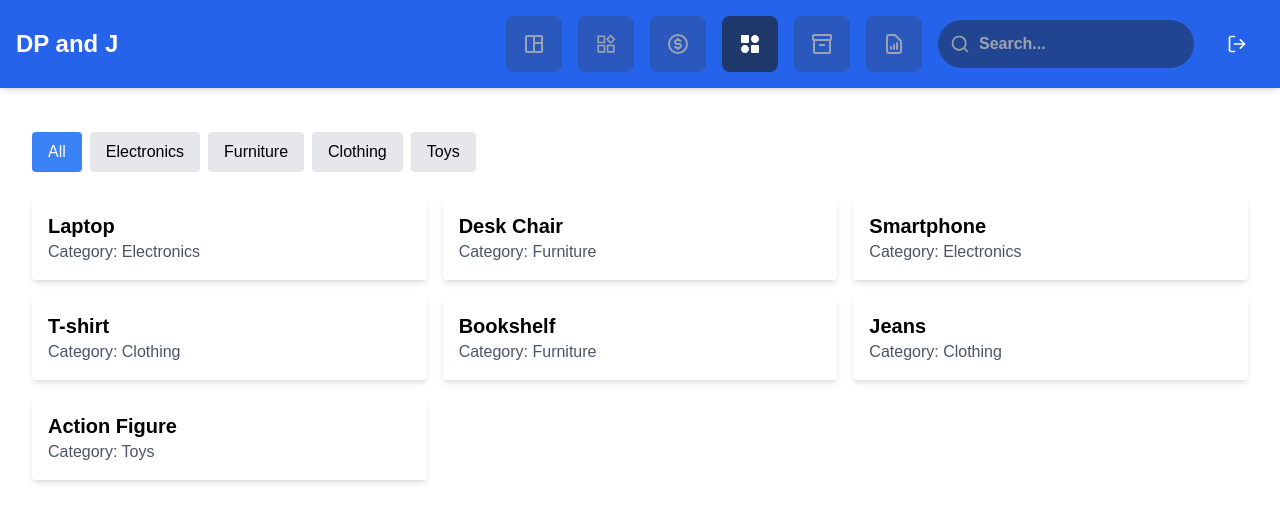
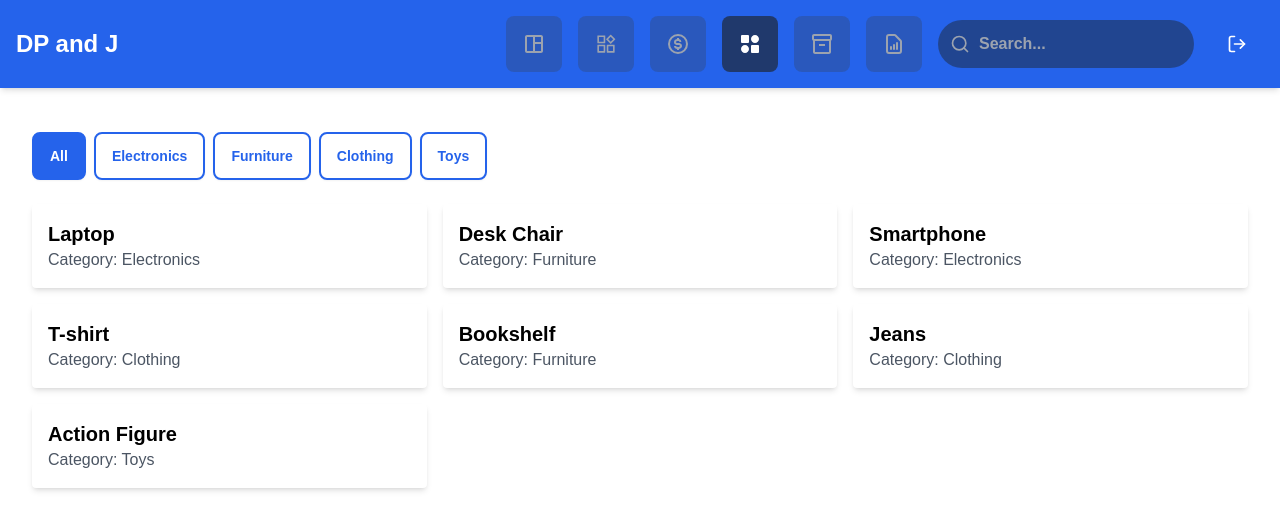
Before and after one commit to cedrickcuencaalegsao/D-P-and-J, a Next.js app in the folder web-client/: page /Category in a window 1280 px wide. Shown: the top 530 px of the page. Built offline with nearby package versions, Linux system fonts and the light colour scheme.

Commit message:
adding suggestion button on category and products pages.

```diff
--- a/web-client/package.json
+++ b/web-client/package.json
@@ -13,7 +13,7 @@
   "dependencies": {
     "axios": "^1.7.7",
     "daisyui": "^4.12.14",
-    "next": "14.2.16",
+    "next": "^14.2.16",
     "react": "^18",
     "react-dom": "^18",
     "react-icons": "^5.3.0",
--- a/web-client/src/app/Category/page.tsx
+++ b/web-client/src/app/Category/page.tsx
@@ -30,6 +30,7 @@ export default function CategoryPage() {
           <CategoryButtons
             products={products}
             onCategorySelect={(category) => setSelectedCategory(category)}
+            selectedCategory={selectedCategory}
           />
         </div>
 
--- a/web-client/src/app/Products/page.tsx
+++ b/web-client/src/app/Products/page.tsx
@@ -4,14 +4,15 @@ import Card from "../components/Card/Card";
 import useGetData from "../Hooks/useGetData/useGetData";
 import Loading from "../components/Loading/Loading";
 import Error from "../components/Error/Error";
+import SuggestionButtons from "../components/Button/SuggestionButton";
+import { useState } from "react";
 
 export default function ProductsPage() {
   const { getData, error, loading } = useGetData(
     "http://127.0.0.1:8000/api/products"
   );
-
-  // Ensure products is defined and default to an empty array if not
   const products = Array.isArray(getData?.products) ? getData.products : [];
+  const [selectedCategory, setSelectedCategory] = useState("All");
 
   /***
    * Loading screen.
@@ -29,11 +30,30 @@ export default function ProductsPage() {
     console.log(`Card clicked: ${args}`);
   };
 
+  const filteredProducts =
+    selectedCategory === "All"
+      ? products
+      : products.filter((product) => product.category === selectedCategory);
+
+  const handleCategorySelect = (category: string) => {
+    setSelectedCategory(category);
+  };
   return (
     <AppLayout>
-      <div className="grid grid-cols-4 gap-7">
-        {products.length > 0 ? ( // Check if products array is not empty
-          products.map((product) => (
+      <div className="container mx-auto p-4">
+        {/* Suggestion Buttons */}
+        <div className="mb-8">
+          <SuggestionButtons
+            products={products}
+            onCategorySelect={handleCategorySelect}
+            selectedCategory={selectedCategory}
+          />
+        </div>
+
+        {/* Product Cards */}
+        <div className="grid grid-cols-1 sm:grid-cols-2 md:grid-cols-3 lg:grid-cols-4 gap-6">
+          {filteredProducts.length > 0 ? (
+            filteredProducts.map((product) => (
               <Card
                 key={product.id}
                 category={product.category}
@@ -45,8 +65,9 @@ export default function ProductsPage() {
               />
             ))
           ) : (
-          <p>No products available</p> // Display message if no products are found
+            <p>No products available</p>
           )}
+        </div>
       </div>
     </AppLayout>
   );
--- a/web-client/src/app/components/Button/SuggestionButton.tsx
+++ b/web-client/src/app/components/Button/SuggestionButton.tsx
@@ -1,43 +1,30 @@
-import React, { useState } from "react";
-
-type Product = {
-  id: number;
-  name: string;
-  category: string;
-};
+import React from "react";
 
 interface SuggestionButtonsProps {
-  products: Product[];
+  products: Array<{ category: string }>;
   onCategorySelect: (category: string) => void;
+  selectedCategory: string; // New prop to track the selected category
 }
 
-const SuggestionButtons: React.FC<SuggestionButtonsProps> = ({
-  products,
-  onCategorySelect,
-}) => {
-  const uniqueCategories = Array.from(
-    new Set(products.map((product) => product.category))
-  );
-  const categories = ["All", ...uniqueCategories];
-
-  const [selectedCategory, setSelectedCategory] = useState<string>("All");
-
-  const handleCategoryClick = (category: string) => {
-    setSelectedCategory(category);
-    onCategorySelect(category);
-  };
+const SuggestionButtons: React.FC<SuggestionButtonsProps> = ({ products, onCategorySelect, selectedCategory }) => {
+  // Extract unique categories from products
+  const categories = Array.from(new Set(products.map(product => product.category)));
 
   return (
-    <div className="flex flex-wrap gap-2 mb-4">
-      {categories.map((category) => (
+    <div className="flex space-x-2 mb-4">
+      {/* Add All button */}
+      <button
+        className={`btn border-2 ${selectedCategory === "All" ? 'bg-blue-600 text-white' : 'bg-white text-blue-600'} border-blue-600`}
+        onClick={() => onCategorySelect("All")}
+      >
+        All
+      </button>
+
+      {categories.map((category, index) => (
         <button
-          key={category}
-          className={`px-4 py-2 rounded ${
-            selectedCategory === category
-              ? "bg-blue-500 text-white"
-              : "bg-gray-200 text-black"
-          } hover:bg-blue-400 transition`}
-          onClick={() => handleCategoryClick(category)}
+          key={index}
+          className={`btn border-2 ${selectedCategory === category ? 'bg-blue-600 text-white' : 'bg-white text-blue-600'} border-blue-600`}
+          onClick={() => onCategorySelect(category)}
         >
           {category}
         </button>
--- a/web-client/src/app/components/Card/Card.tsx
+++ b/web-client/src/app/components/Card/Card.tsx
@@ -19,7 +19,7 @@ export default function Card({
   onClick,
 }: CardProps) {
   return (
-    <div className="card bg-white text-black shadow-xl">
+    <div className="card bg-white text-black shadow-md">
       <figure>
         <img
           src={`http://127.0.0.1:8000/api/images/${image}`}
```
Also changed, not shown: 1 other file (tests, documents, lock files or other folders). Lines whose indentation alone changed are shown as unchanged.
